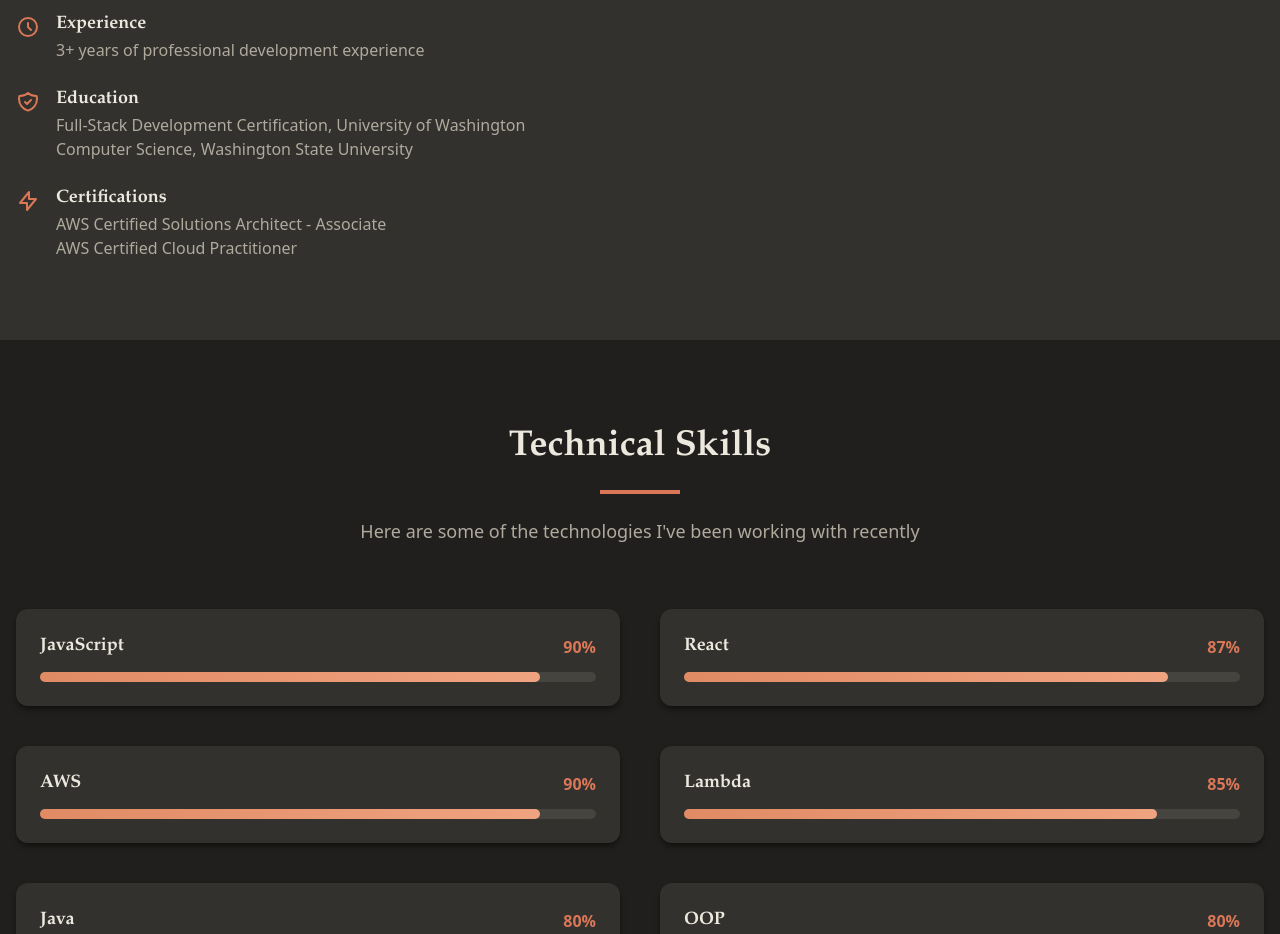
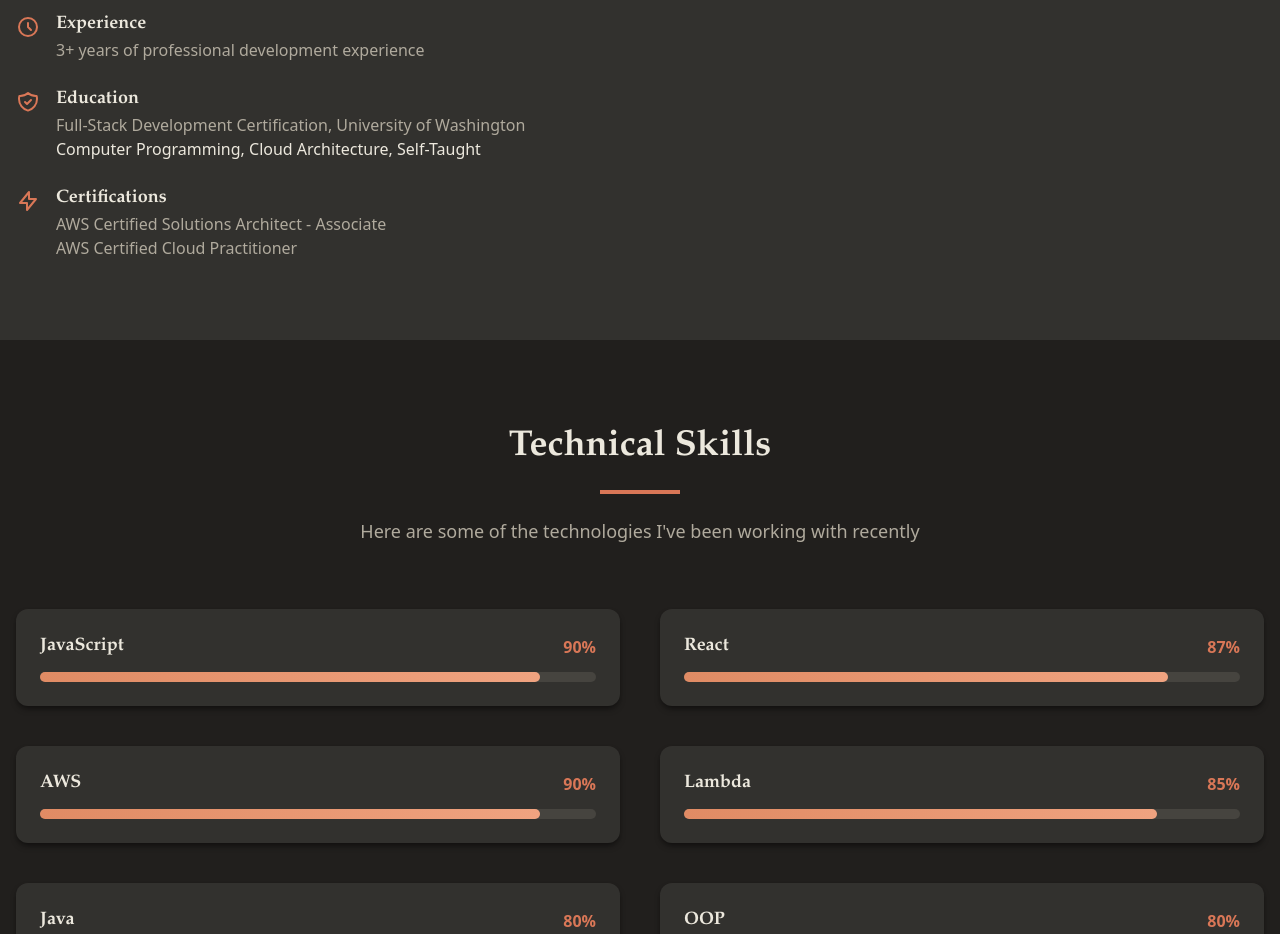
Before and after one commit to Joeychez23/Portfolio-Project, a React (Create React App) app in the folder client/: page / in a window 1280 px wide. Shown: the part 1220-2154 px from the top of the page. Built offline with nearby package versions, Linux system fonts and the light colour scheme.

Commit message:
uodate text

```diff
--- a/client/src/App.js
+++ b/client/src/App.js
@@ -270,7 +270,7 @@ export default function App() {
                 <div>
                   <h4>Education</h4>
                   <p>Full-Stack Development Certification, University of Washington</p>
-                  <p>Computer Science, Washington State University</p>
+                  <o>Computer Programming, Cloud Architecture, Self-Taught</o>
                 </div>
               </div>
 
```
Also changed, not shown: 1 other file (tests, documents, lock files or other folders).
